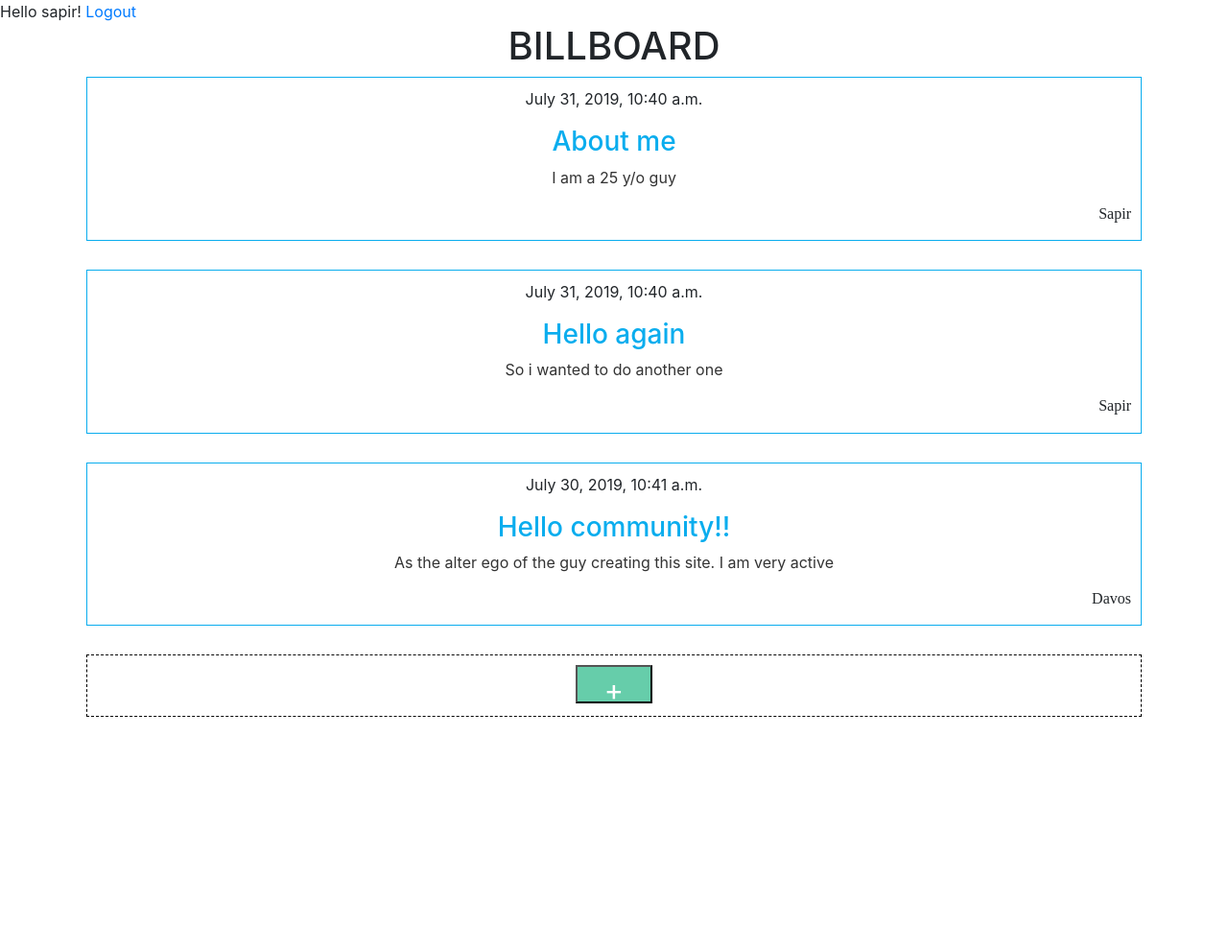
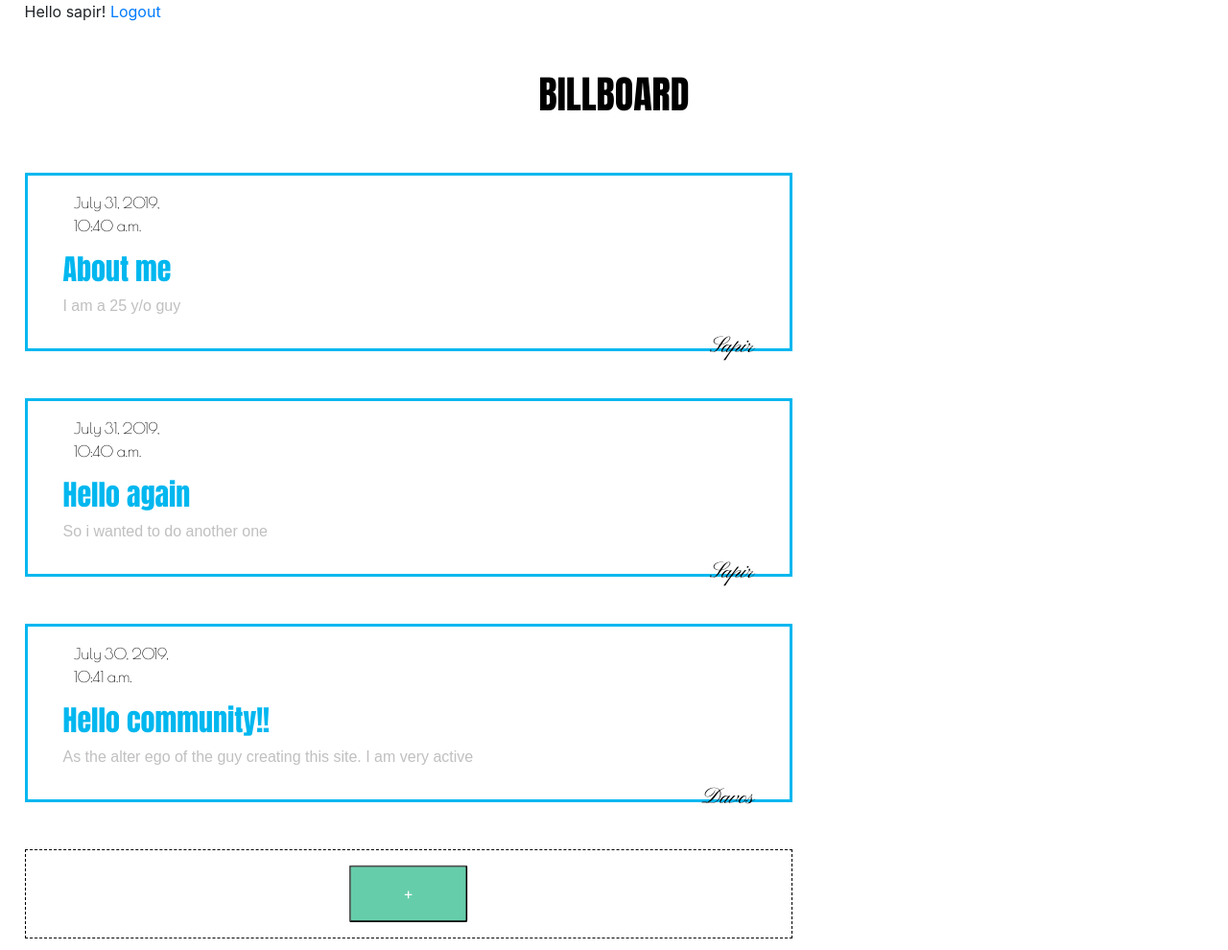
Before and after one commit to sapirm290/django-assignment-socialboard, a Django app: page / in a window 1280 px wide. Shown: the whole page at 96% size. Before the commit the page ends 747 px from the top, so only its background shows below. Run offline with Django 3.2, Linux system fonts and the light colour scheme; a user stored in the database is signed in; data comes from the database, SQL or seed files in the repository; both versions use the stored data as it was after the commit; some libraries are stand-ins or nearby versions.

Commit message:
Main page css now using the css from the demo

```diff
--- /dev/null
+++ b/assignment/SocialBoard/static/css/style.css
@@ -0,0 +1,260 @@
+@import url('https://fonts.googleapis.com/css?family=Anton|Pinyon+Script|Poiret+One');
+
+#title{
+    font-family: 'Anton', sans-serif;
+    font-size: 40px;
+    color: black;
+    text-align: center;
+    padding: 50px;
+}
+.post-date{
+    font-family: 'Poiret One', cursive;
+    font-size:16px;
+    color: black;
+    padding-left: 4%;
+}
+
+.post-title{
+    font-family: 'Anton', sans-serif;
+    font-size:30px;
+    color: #00b7ef;
+}
+
+.post-content{
+    font-family: 'Arial';
+    font-size:16px;
+    color: #c1bfc0;
+}
+.post-author{
+    font-family: 'Pinyon Script', cursive;
+    font-size:24px;
+    color: black;
+    float: right;
+}
+
+.post{
+    padding: 16px;
+    height: auto;
+    max-width: 800px;
+    border: 3px solid #00b7ef;
+    margin-bottom: 4%;
+    padding-left: 3%;
+    padding-right: 3%;
+}
+#addPostDiv{
+    border: 1px dashed black;
+    padding: 16px;
+    max-width: 800px;
+    margin-bottom: 1%;
+    text-align: center;
+    min-height: 80px;
+}
+legend{
+    border: 0;
+    border-bottom: 0px;
+    width: 16%;
+    padding-left: 1%;
+}
+#addPost{
+    background-color: #66CDAA;
+    font-size: 16px;
+    color: white;
+    border-radius: 3px;
+    padding: 2% 7%;
+}
+
+#addPost:hover{
+    background-color: #53ac8e;
+    font-size: 16px;
+    color: white;
+    border-radius: 3px;
+    padding: 2% 7%;
+    cursor: pointer;
+}
+
+
+#confirmbtn{
+    background-color: #66CDAA;
+    font-size: 16px;
+    color: white;
+    border-radius: 3px;
+    padding: 2% 7%;
+}
+
+#confirmbtn:hover{
+    background-color: #53ac8e;
+    font-size: 16px;
+    color: white;
+    border-radius: 3px;
+    padding: 2% 7%;
+    cursor: pointer;
+}
+
+#closebtn{
+    background-color: red;
+    font-size: 16px;
+    color: white;
+    border-radius: 3px;
+    padding: 2% 7%;
+}
+
+#closebtn:hover{
+    background-color: #d10000;
+    font-size: 16px;
+    color: white;
+    border-radius: 3px;
+    padding: 2% 7%;
+    cursor: pointer;
+}
+.comments{
+    padding-top: 10px;
+}
+body{
+    padding-left: 2%;
+    padding-right: 2%;
+}
+.form-control{
+    margin-bottom: 1%;
+}
+#newtitle{
+    width: 35%;
+}
+#newauthor{
+    width: 35%;
+    float: right;
+}
+#newpostdiv{
+    padding: 16px;
+    height: 275px;
+    max-width: 800px;
+    border: 3px dashed#00b7ef;
+    margin-bottom: 1%;
+    padding-left: 3%;
+    padding-right: 3%;
+}
+#confirmbox{
+    height: 85px;
+}
+
+.commenttext{
+    font-family: 'Arial';
+    font-size:16px;
+    color: #c1bfc0;
+}
+.commentauthor{
+    font-family: 'Pinyon Script', cursive;
+    font-size:14px;
+    color: black;
+    float: right;
+}
+.confirmcommentbtn{
+    background-color: #66CDAA;
+    font-size: 16px;
+    color: white;
+    border-radius: 3px;
+    padding: 2% 7%;
+    cursor: pointer;
+}
+.confirmcommentbox{
+    text-align: center;
+    cursor: pointer;
+}
+.clostcomment{
+    background-color: red;
+    font-size: 16px;
+    color: white;
+    border-radius: 3px;
+    padding: 2% 7%;
+    cursor: pointer;
+}
+.newcommentbox{
+        text-align: center;
+}
+.btn {
+    background: #ffffff;
+    background-image: -webkit-linear-gradient(top, #ffffff, #e6e6e6);
+    background-image: -moz-linear-gradient(top, #ffffff, #e6e6e6);
+    background-image: -ms-linear-gradient(top, #ffffff, #e6e6e6);
+    background-image: -o-linear-gradient(top, #ffffff, #e6e6e6);
+    background-image: linear-gradient(to bottom, #ffffff, #e6e6e6);
+    -webkit-border-radius: 28%;
+    -moz-border-radius: 28%;
+    border-radius: 20px;
+    font-family: Arial;
+    color: #126ba3;
+    font-size: 12px;
+    padding: 8px 16px 8px 16px;
+    border: solid #126ba3 2px;
+    text-decoration: none;
+}
+
+.btn:hover {
+  background: #d9d9d9;
+  background-image: -webkit-linear-gradient(top, #d9d9d9, #ffffff);
+  background-image: -moz-linear-gradient(top, #d9d9d9, #ffffff);
+  background-image: -ms-linear-gradient(top, #d9d9d9, #ffffff);
+  background-image: -o-linear-gradient(top, #d9d9d9, #ffffff);
+  background-image: linear-gradient(to bottom, #d9d9d9, #ffffff);
+  text-decoration: none;
+}
+
+#nomsg{
+    font-family: 'Arial';
+    font-size: 24px;
+    color: black;
+    text-align: center;
+}
+#nomsgbox{
+    padding: 16px;
+    height: auto;
+    max-width: 800px;
+    margin-top: 4%;
+    padding-left: 3%;
+    padding-right: 3%;
+}
+
+@keyframes pulse_animation {
+	0% { transform: scale(1); }
+	30% { transform: scale(1); }
+	40% { transform: scale(1.08); }
+	50% { transform: scale(1); }
+	60% { transform: scale(1); }
+	70% { transform: scale(1.05); }
+	80% { transform: scale(1); }
+	100% { transform: scale(1); }
+}
+
+.pulse {
+	animation-name: pulse_animation;
+	animation-duration: 5000ms;
+	transform-origin:70% 70%;
+	animation-iteration-count: infinite;
+	animation-timing-function: linear;
+}
+
+#logoutbtn{
+    float: right;
+    display: block;
+}
+
+#hellouser{
+    float: left;
+    display: block;
+}
+
+.showcomments {
+    display: none;
+}
+.showfield{
+    display: inline-block;
+}
+
+.delete_post{
+    font-size: 24px;
+    float: right;
+    cursor: pointer;
+}
+
+.delete_comment{
+    cursor: pointer;
+}
--- a/assignment/SocialBoard/static/js/javascript.js
+++ b/assignment/SocialBoard/static/js/javascript.js
@@ -137,7 +137,7 @@ board.start = function(){
     $(document).ready(function(){
         $("#newpostdiv").hide();
         $("#confirmbox").hide();
-        $("#plusbtn").bind("click",board.addnewpost);
+        $("#addPost").bind("click",board.addnewpost);
 
         $(".comments").hide();
         $(".newcommentbox").hide();
--- a/assignment/SocialBoard/static/main_style.css
+++ /dev/null
@@ -1,51 +0,0 @@
-html {
-    box-sizing: border-box;
-}
-
-.content {
-    text-align: center;
-}
-
-.post, #addPostDiv {
-    border: 1px solid #0aadee;
-    padding: 10px;
-    margin: auto;
-    margin-bottom: 30px;
-    max-width: 1100px;
-}
-
-.post-title {
-    color: #0aadee;
-}
-
-.post-content {
-    color: #333333;
-}
-
-.post-author {
-    text-align: right;
-    font-family: Pinyon Script;
-}
-
-#addPost {
-    display: inline-block;
-    height: 40px;
-    width: 80px;
-    background-color: #66CDAA;
-    color: white;
-    animation-name: heartbeat;
-    animation-duration: 2s;
-    animation-iteration-count: infinite;
-}
-
-@keyframes heartbeat {
-    0%{font-size: 20px;}
-    50%{font-size: 32px;}
-    100% {font-size: 20px;}
-  }
-
-
-#addPostDiv {
-    border: 1px dashed black;
-
-}
--- a/assignment/SocialBoard/templates/Socialboard/main.html
+++ b/assignment/SocialBoard/templates/Socialboard/main.html
@@ -2,26 +2,28 @@
 {% block head %}
 
 {% load static %}
-<link rel="stylesheet" href="{% static 'main_style.css'  %}">
+<link rel="stylesheet" href="{% static 'css/style.css'  %}">
 {% endblock %}
 
 {% block content %}
 Hello {{request.user.username}}!
 <a href="{% url 'logout' %}">Logout</a>
 <div class="content">
-  <h1>BILLBOARD</h1>
+  <h1 id='title'>BILLBOARD</h1>
   {% for post in  posts%}
   <div class='post'>
-    <p class='post-date'>{{post.publish_date}}</p>
+    <legend>
+      <p class='post-date'>{{post.publish_date}}</p>
+    </legend>
     <h3 class='post-title'>{{post.title}}</h3>
     <p class='post-content'>{{post.content}}</p>
     <h6 class='post-author'>{{post.author}}</h6>
   </div>
   {% empty %}
-  <h1>No messages</h1>
+  <h1>No new messages... <br>Click the '+' button to add a new message</h1>
   {% endfor %}
   <div id="addPostDiv">
-    <button id='addPost'>+</button>
+    <button id='addPost' class="pulse">+</button>
   </div>
 
 </div>
```
Also changed, not shown: assignment/db.sqlite3.
